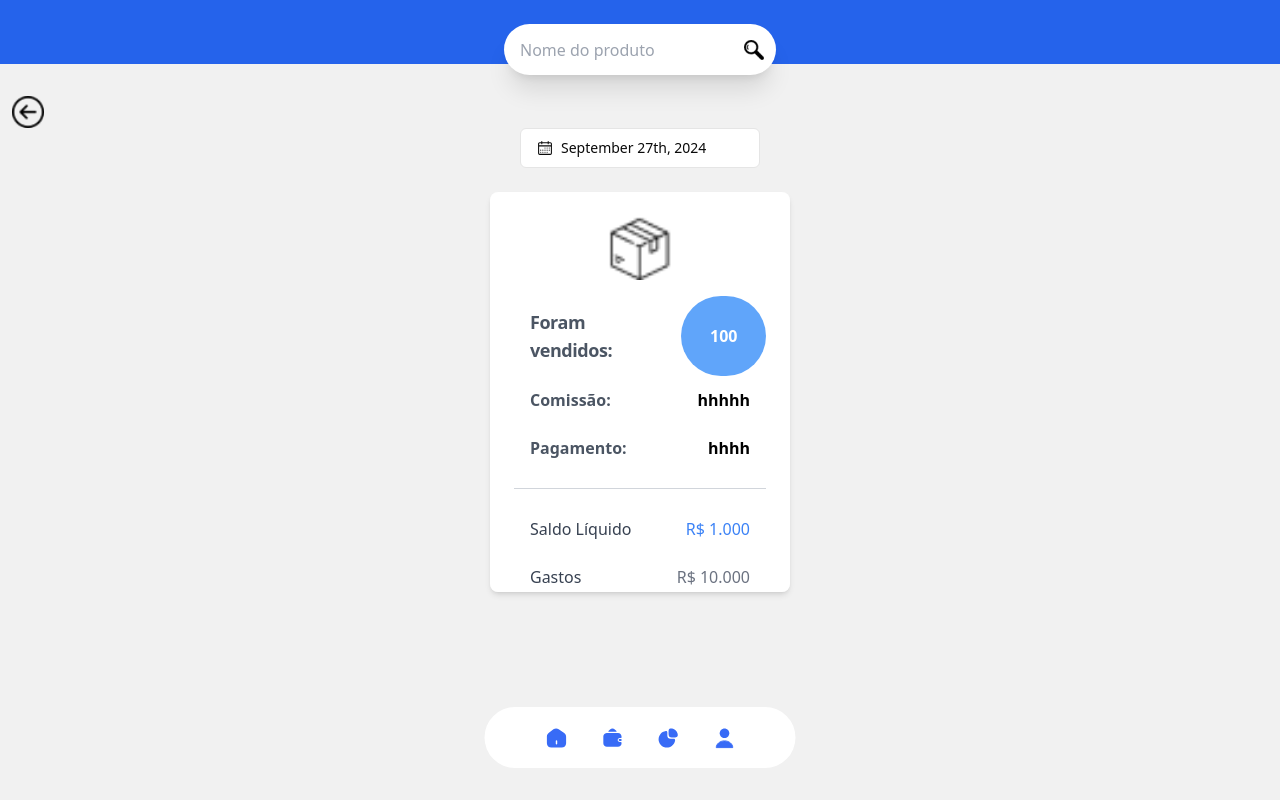
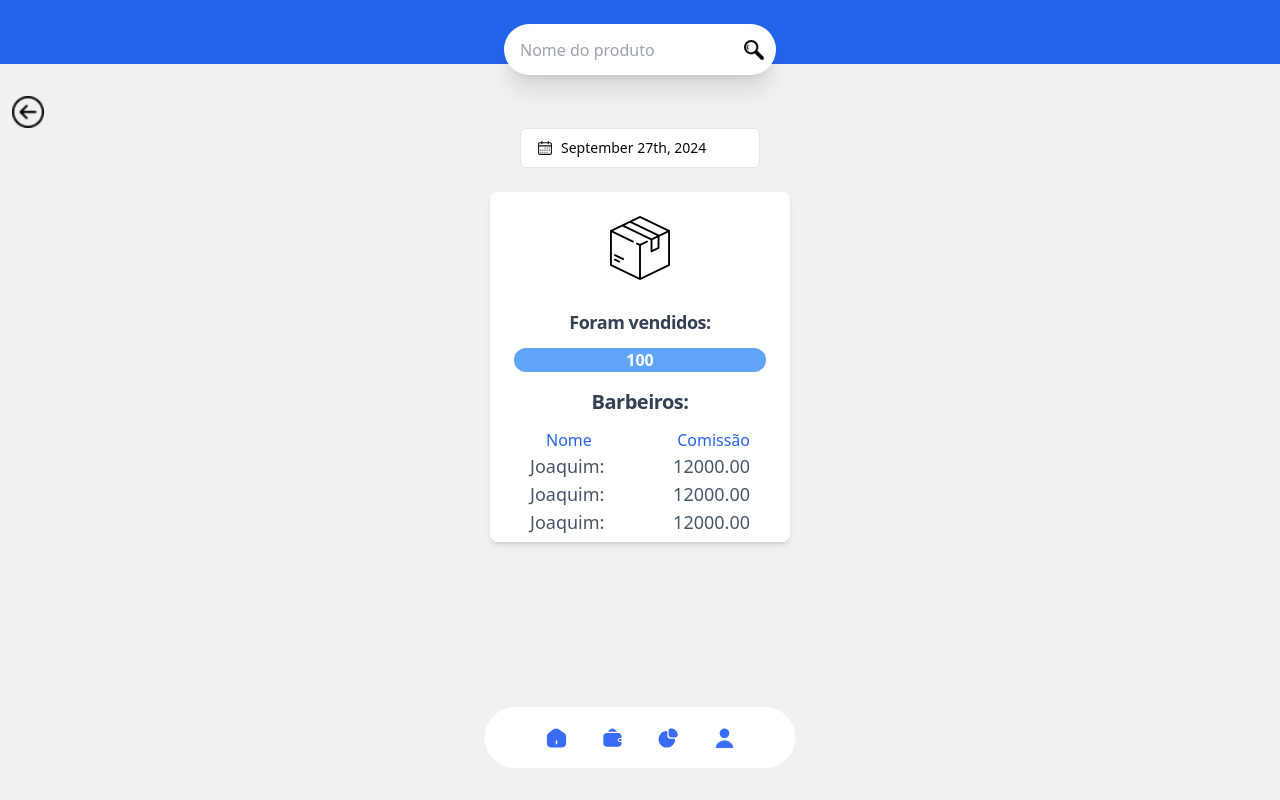
Before and after one commit to rafascampelo/frontend-da-onwave, a Next.js app: page /saleScreen in a window 1280 px wide. Built offline with nearby package versions, Linux system fonts and the light colour scheme.

Commit message:
quase lá

```diff
--- a/src/app/(screens)/moneyScreen/page.jsx
+++ b/src/app/(screens)/moneyScreen/page.jsx
@@ -221,8 +221,8 @@ export default function moneyScreen() {
     font-semibold text-[#4a4a6a] text-base hover:shadow-lg transition-shadow duration-300 ease-in-out"
         >
           <Image
-            src="/calendario.png"
-            alt="calendario"
+            src="/lupaG.png"
+            alt="grafico"
             className="mb-2"
             width={40}
             height={40}
--- a/src/app/(screens)/saleScreen/page.jsx
+++ b/src/app/(screens)/saleScreen/page.jsx
@@ -44,6 +44,14 @@ export function DatePickerDemo() {
   );
 }
 
+const barbeiros = [
+  { id: 1, name: "Joaquim", comission: 12000 },
+  { id: 2, name: "Joaquim", comission: 12000 },
+  { id: 3, name: "Joaquim", comission: 12000 },
+  { id: 4, name: "Joaquim", comission: 12000 },
+  { id: 5, name: "Joaquim", comission: 12000 },
+];
+
 export default function SaleScreen() {
   return (
     <>
@@ -82,46 +90,49 @@ export default function SaleScreen() {
       <div className="flex justify-center items-center absolute top-32 w-full">
         <DatePickerDemo />
       </div>
-      <div className="relative top-32 w-[300px] max-w-md mx-auto p-6 pb-2 bg-white rounded-lg shadow-md h-[400px] overflow-y-auto">
+      <div className="relative top-32 w-[300px] max-w-md mx-auto p-6 pb-2 bg-white rounded-lg shadow-md h-[350px] overflow-y-auto">
         {/* Cabeçalho com nome do produto, ícone e preço */}
         <div className="flex items-center justify-between mb-4">
           {/* Ícone e Nome do Produto */}
           <div className="flex items-center justify-center w-full">
-            <Image src="/caixabox.png" alt="Caixa Box" width={64} height={64} />
+            <Image src="/boxG.png" alt="Caixa Box" width={64} height={64} />
           </div>
         </div>
 
         {/* Primeira Tabela */}
-        <table className="w-full text-left">
-          <thead>
-            <tr>
-              <th className="px-4 py-3 text-lg font-bold tracking-tight text-gray-600">
-                Foram vendidos:
-              </th>
-              <th className="px-6 py-3 bg-blue-400 text-center rounded-full text-base font-bold text-white">
-                100
-              </th>
-            </tr>
-          </thead>
-          <tbody>
-            <tr>
-              <td className="px-4 py-3 text-base font-semibold text-gray-600">
-                Comissão:
-              </td>
-              <td className="px-4 py-3 text-right text-base font-semibold text-black">
-                hhhhh
-              </td>
-            </tr>
-            <tr>
-              <td className="px-4 py-3 text-base font-semibold text-gray-600">
-                Pagamento:
-              </td>
-              <td className="px-4 py-3 text-right text-base font-semibold text-black">
-                hhhh
-              </td>
-            </tr>
-          </tbody>
-        </table>
+        <div className="w-full flex flex-col gap-1">
+          <div>
+            <div className="px-4 py-3 text-lg text-center font-bold tracking-tight text-slate-700">
+              Foram vendidos:
+            </div>
+
+            <div className="px-10 h-6  bg-blue-400 text-center rounded-full text-base font-bold text-white">
+              100
+            </div>
+          </div>
+
+          <div>
+            <div>
+              <div className="px-4 py-3 text-xl text-center font-bold tracking-tight text-slate-700">
+                Barbeiros:
+              </div>
+              <div className="text-base font-medium text-blue-600 flex justify-between flex-col">
+                <div className="flex justify-between px-4">
+                  <span className="pl-4">Nome</span>
+                  <span>Comissão</span>
+                </div>
+
+              {barbeiros.map((barbeiro) => {
+                return (<div key={barbeiro.id} className="px-4 text-lg font-medium text-slate-600 flex justify-between">
+                  <span> {barbeiro.name}:</span>
+                  <span>{barbeiro.comission.toFixed(2)}</span>
+                </div>);
+              })}
+            </div>
+            </div>
+            <br />
+          </div>
+        </div>
 
         {/* Divisória */}
         <div className="border-t border-gray-300 my-4"></div>
--- a/src/app/(screens)/serviceScreen/page.jsx
+++ b/src/app/(screens)/serviceScreen/page.jsx
@@ -88,9 +88,11 @@ const AtendimentosScreen = ({ atendimentos, openPopup }) => {
                   <button className="bg-red-500 text-white px-8 py-2 rounded-full hover:bg-red-600 transition">
                     Cancelar
                   </button>
+                  <Link href="/paymentScreen">
                   <button className="bg-green-500 text-white px-8 py-2 rounded-full hover:bg-green-600 transition">
                     Finalizar
                   </button>
+                  </Link>
                 </div>
               </div>
 
```
Also changed, not shown: public/boxG.png (added), public/lupaG.png (added).
